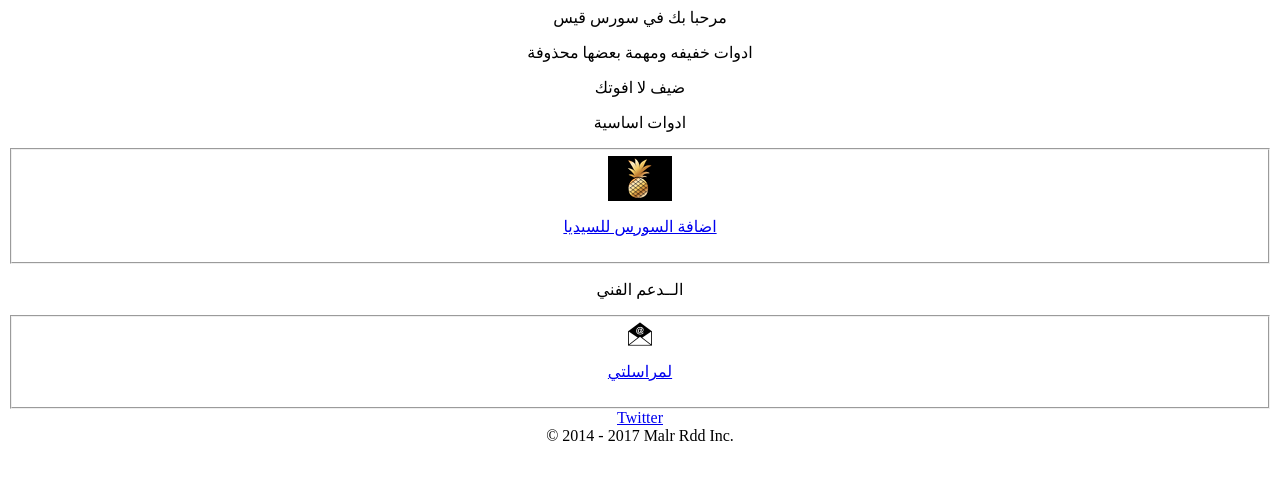
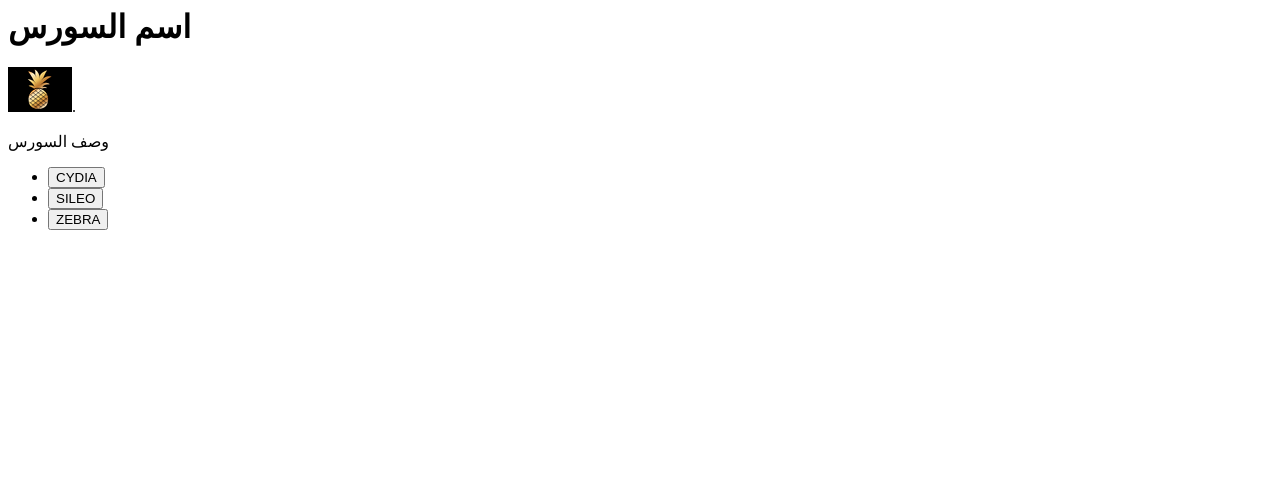
Before and after one commit to abdillu00/3bod, a plain HTML site: page index.html in a window 1280 px wide. Drawn offline with Linux system fonts and the light colour scheme.

Commit message:
Update index.html

```diff
--- a/index.html
+++ b/index.html
@@ -1,60 +1,23 @@
-
 <html>
 <head>
-	<title>Qiosz and Malr</title>
-<link rel="icon" type="image/png" href="favicon-32x32.png" sizes="32x32" />
-<link rel="icon" type="image/png" href="favicon-16x16.png" sizes="16x16" />
+<meta charset="utf-8">
+<meta name="viewport" content="width=device-width, initial-scale=1">
+<title> عنوان السورس</title>
+</head>
+<body>
+<h1>اسم السورس </h1>
+<div ><img src="CydiaIcon.png" alt="">. </div>
 
-	<link rel="apple-touch-icon" sizes="76x76" href="favicon-32x32.png">
+<div class="name"><p>وصف السورس</p></div>
 
-	<link rel="mask-icon" href="steve-jobs.svg" color="red">
+<div><ul class="btns">
 
-  <meta name="viewport" content="width=device-width, initial-scale=1.0">
-<base target="_blank"/>
+<li><div class="cydia"><a href="cydia://url/https://cydia.saurik.com/api/share#?source=sileo://source/***"><button class="cydiabtn">CYDIA</button></a></div></li>
 
+<li><div class="sileo"> <a href="sileo://source/***"><button class="sileobtn">SILEO</button> </a></div></li>
 
+<li><div class="zebra"><a href="zbra://sources/add/***/"><button class="zebrabtn">ZEBRA</button> </a></div></li>
 
-
-
-<body class="pinstripe nolegacy">
-<panel>
-
-	<div align="center">
-
-	<block>
-		<p>مرحبا بك في سورس قيس</p>
-</block>
-
-<block>
-	<p>ادوات خفيفه ومهمة بعضها محذوفة</p>
-	<p>ضيف لا افوتك</p>
-	<p>ادوات اساسية</p>
-
-</block>
-
-<fieldset>
-	<a href="cydia://url/https://cydia.saurik.com/api/share#?source=https://qiosz.github.io/cydia/"><img src="./CydiaIcon.png" class="icon"><div><div><label><p>اضافة السورس للسيديا</p></label><label class="url"><p></p></label></div></div></a>
-</fieldset>
-<block>
-	<p>الــدعم الفني</p>
-</block>
-
-<fieldset>
-	<a href="mailto:gernaskaler@yahoo.com"><img src="./opened-email-envelope.png" class="icon"><div><div><label><p>لمراسلتي</p></label></div></div></a>
-</fieldset>
-
-<block>
-<a href="https://twitter.com/Qiosz">Twitter</a>
-</block>
-
-
-
-<footer> &copy; 2014 - 2017 Malr Rdd Inc.
-
-
-
-	</div>
-
-</panel>
+</ul></div>
 </body>
 </html>
```
